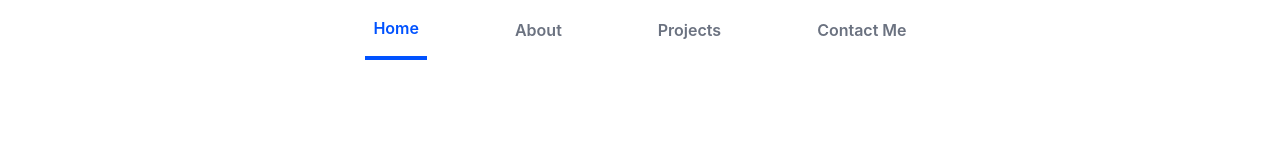
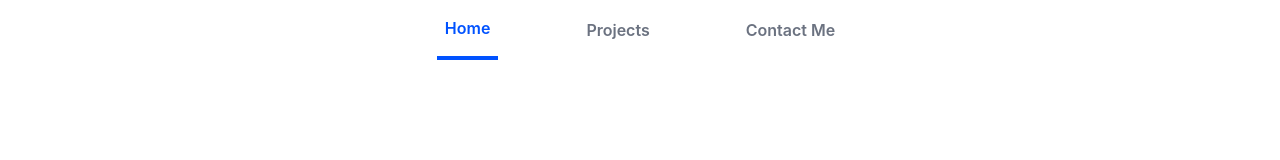
Before and after one commit to MOrowo/morowo.me-new, a Next.js app: page / in a window 1280 px wide. Shown: the top 160 px of the page. Built offline with nearby package versions, Linux system fonts and the light colour scheme.

Commit message:
update: remove about label

```diff
--- a/src/components/Navbar.tsx
+++ b/src/components/Navbar.tsx
@@ -35,11 +35,11 @@ const Navbar = () => {
                     Home
                   </a>
                 </Link>
-                <Link href="/" scroll={false}>
+                {/* <Link href="/" scroll={false}>
                   <a className={inactive} onClick={scrollToAbout}>
                     About
                   </a>
-                </Link>
+                </Link> */}
                 <Link href="/projects">
                   <a
                     id="projects"
```
